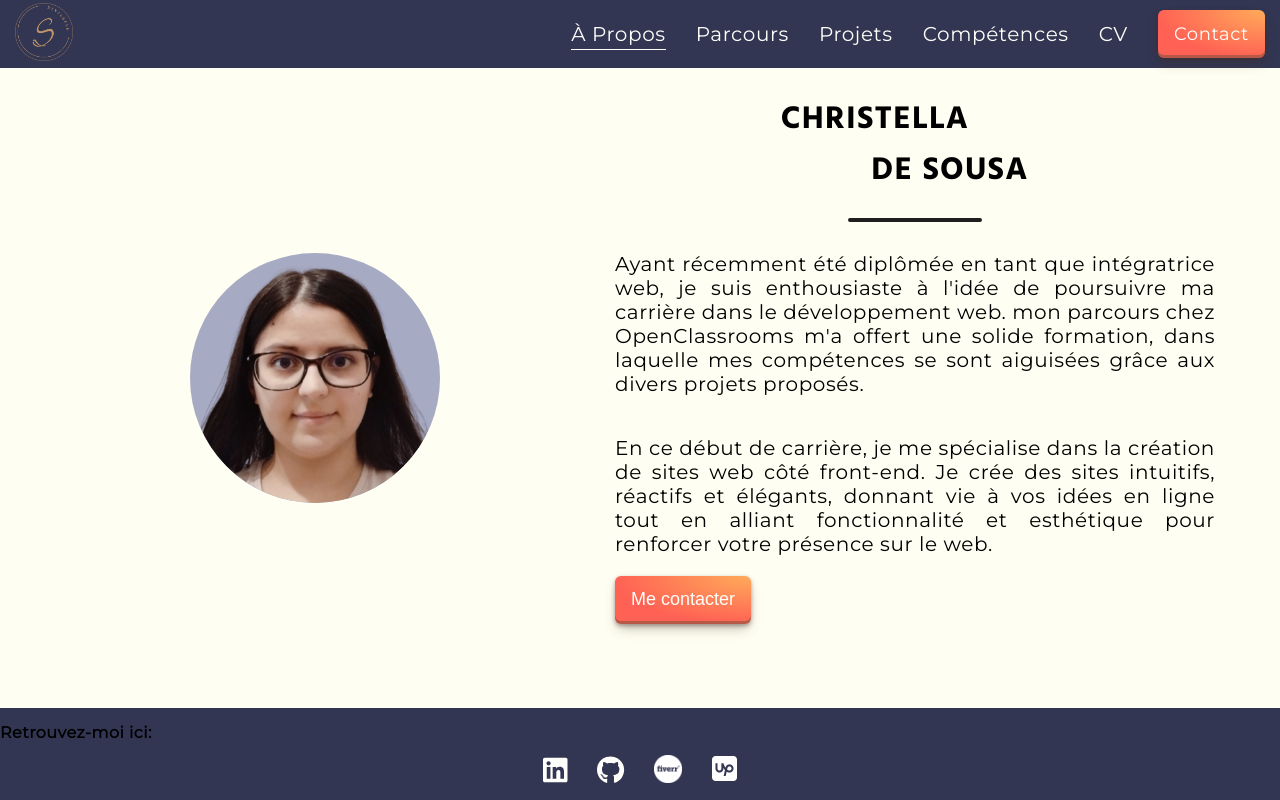
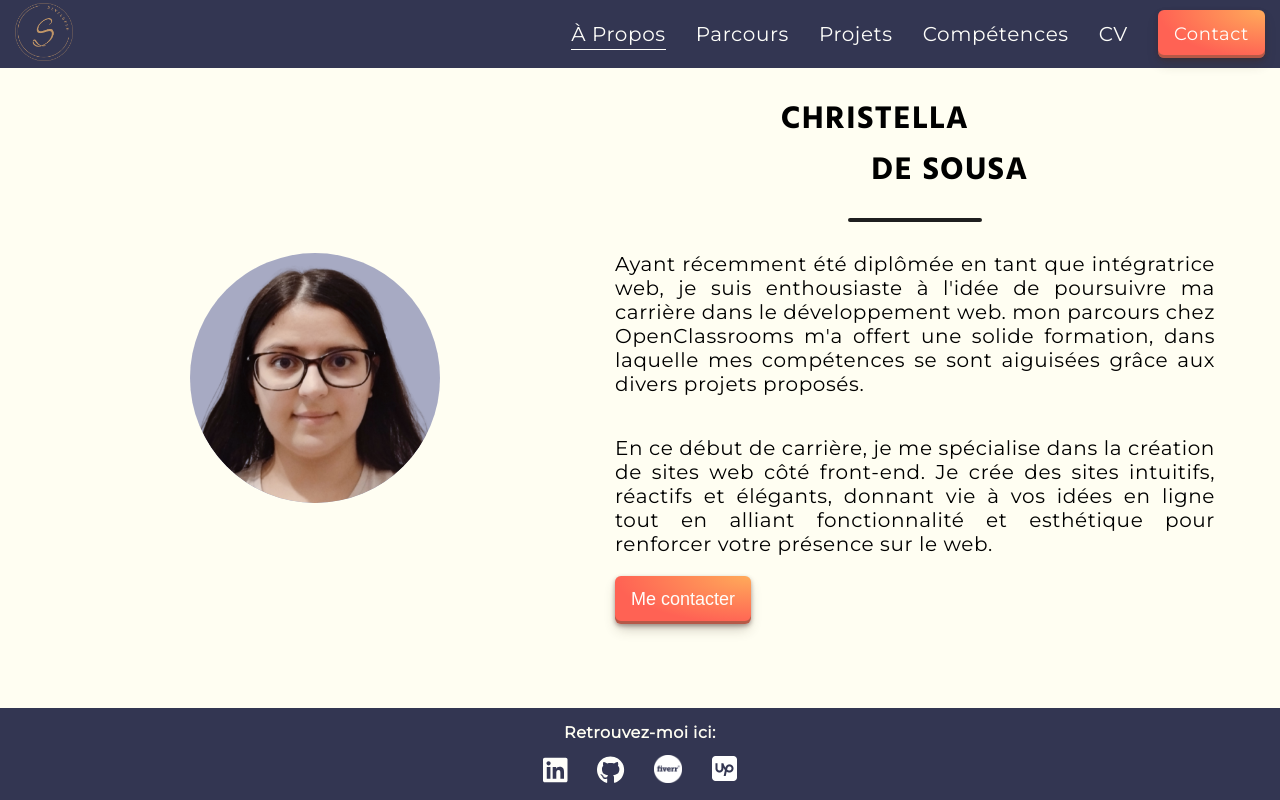
Before and after one commit to Christellaa/portfolio, a React (Create React App) app: page / in a window 1280 px wide. Built offline with nearby package versions, Linux system fonts and the light colour scheme.

Commit message:
Add css to footer text

```diff
--- a/src/App.css
+++ b/src/App.css
@@ -184,6 +184,12 @@ footer {
   background-color: #333652;
   padding-top: 15px;
   margin-top: 20px;
+}
+
+footer h4 {
+  color: #fffef2;
+  text-align: center;
+  margin: 0;
 }
 
 .footer {
```
